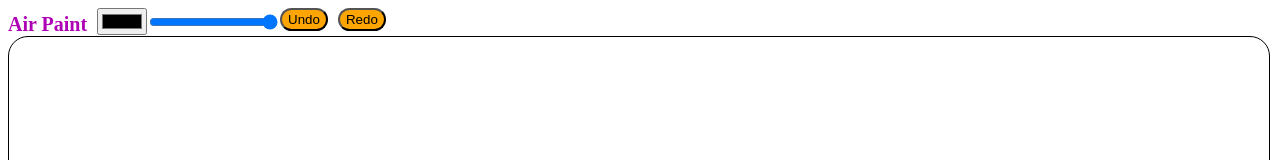
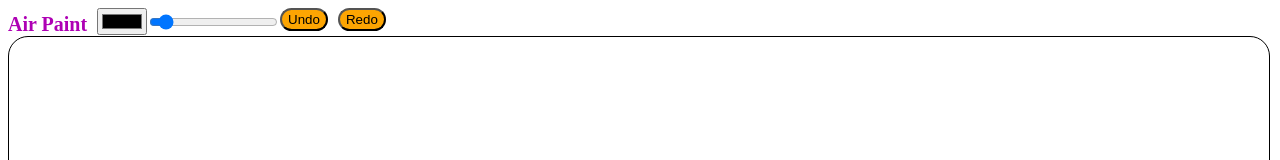
Before and after one commit to SY3141/paint, an Angular app: page / in a window 1280 px wide. Shown: the top 160 px of the page. Built offline with nearby package versions, Linux system fonts and the light colour scheme.

Commit message:
changed default brush size

```diff
--- a/src/app/canvas/canvas.component.html
+++ b/src/app/canvas/canvas.component.html
@@ -1,7 +1,7 @@
 <div>
     <h2 class = "title">Air Paint</h2>
     <input type="color" (input)="changeColor($event)" />
-    <input type="range" min="1" max="50" (input)="changeBrushSize($event)" />
+    <input type="range" min="1" max="50" value = "5" (input)="changeBrushSize($event)" />
     <button (click)="undo()">Undo</button>
     <button (click)="redo()">Redo</button>
 </div>
```
